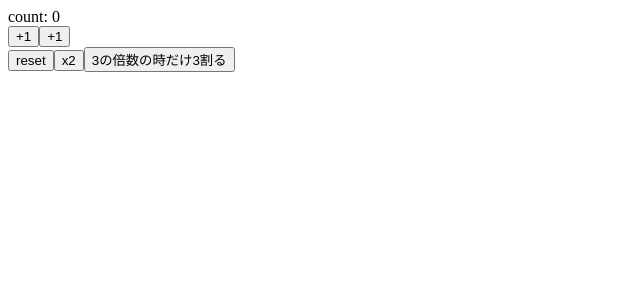
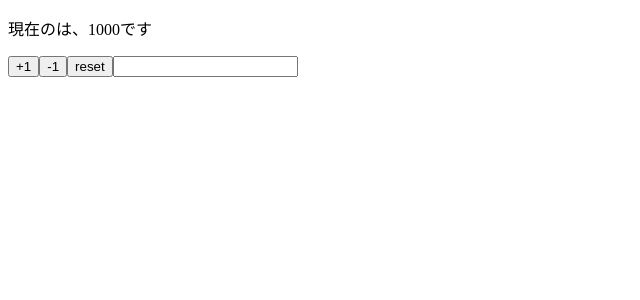
Before and after one commit to keitomasaki/react-hooks-101, a React (Create React App) app in the folder react-hooks-101/: page / in a window 1280 px wide. Shown: the top 300 px of the page, without its empty margins (0-640 px from the left). Built offline with nearby package versions, Linux system fonts and the light colour scheme.

Commit message:
implement component using multiple states

```diff
--- a/react-hooks-101/src/App.js
+++ b/react-hooks-101/src/App.js
@@ -1,32 +1,30 @@
 import React, { useState } from "react";
 
-const App = () => {
-  const [count, setCount] = useState(0);
+const App = (props) => {
+  const [name, setName] = useState(props.name);
+  const [price, setPrice] = useState(props.price);
 
-  const increment = () => setCount(count + 1);
-  const decrement = () => setCount(count - 1);
-
-  const increment2 = () => setCount((previousCount) => previousCount + 1);
-  const decrement2 = () => setCount((previousCount) => previousCount - 1);
-
-  const reset = () => setCount(0);
-  const double = () => setCount(count * 2);
-  const divid3 = () => setCount(count % 3 === 0 ? count / 3 : count);
+  const reeset = () => {
+    setPrice(props.price);
+    setName(props.name);
+  };
 
   return (
-    <div>
-      <div>
-        <div>count: {count}</div>
-        <button onClick={increment2}>+1</button>
-        <button onClick={decrement2}>+1</button>
-      </div>
-      <div>
-        <button onClick={reset}>reset</button>
-        <button onClick={double}>x2</button>
-        <button onClick={divid3}>3の倍数の時だけ3割る</button>
-      </div>
-    </div>
+    <>
+      <p>
+        現在の{name}は、{price}です
+      </p>
+      <button onClick={() => setPrice(price + 1)}>+1</button>
+      <button onClick={() => setPrice(price - 1)}>-1</button>
+      <button onClick={reeset}>reset</button>
+      <input value={name} onChange={(e) => setName(e.target.value)} />
+    </>
   );
 };
 
+App.defaultProps = {
+  name: "",
+  price: 1000,
+};
+
 export default App;
```
